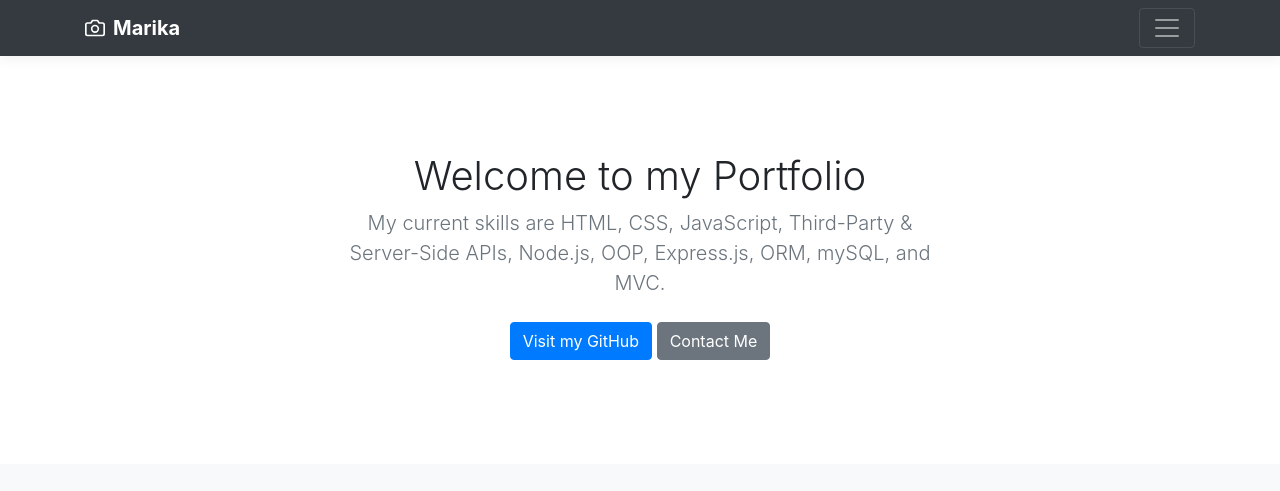
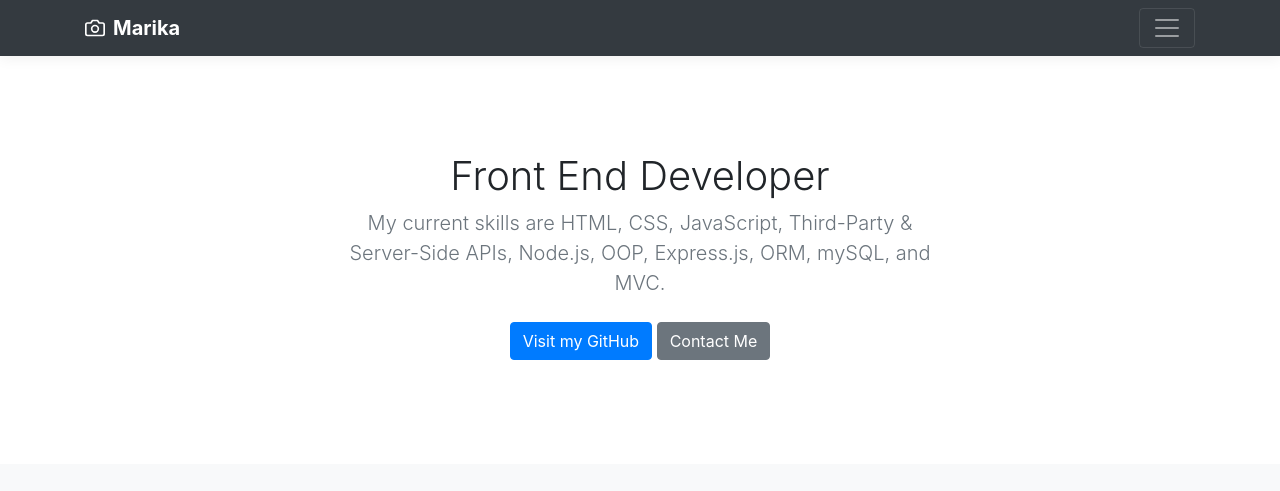
Before and after one commit to marikadicarlo/Portfolio, a plain HTML site: page index.html in a window 1280 px wide. Shown: the top 491 px of the page. Drawn offline with nearby package versions, Linux system fonts and the light colour scheme.

Commit message:
updated heading

```diff
--- a/index.html
+++ b/index.html
@@ -66,7 +66,7 @@
 
         <section class="jumbotron text-center">
             <div class="container">
-                <h1 class="jumbotron-heading">Welcome to my Portfolio</h1>
+                <h1 class="jumbotron-heading">Front End Developer</h1>
                 <p class="lead text-muted">My current skills are HTML, CSS, JavaScript, Third-Party & Server-Side APIs, Node.js, OOP, Express.js, ORM, mySQL, and MVC. </p>
                 <p>
                     <a href="https://github.com/marikadicarlo" target="_blank" class="btn btn-primary my-2">Visit my GitHub</a>
```
